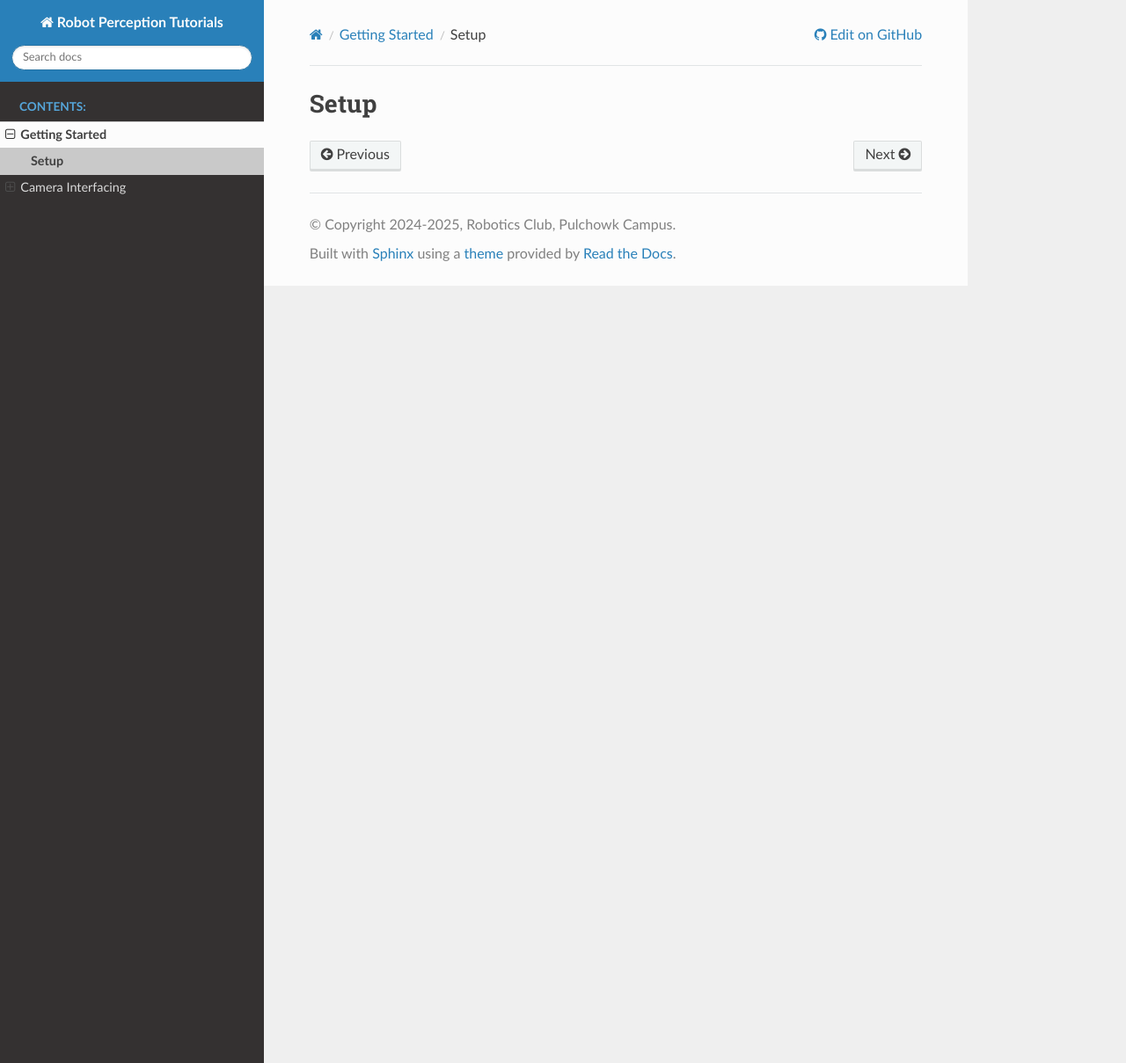
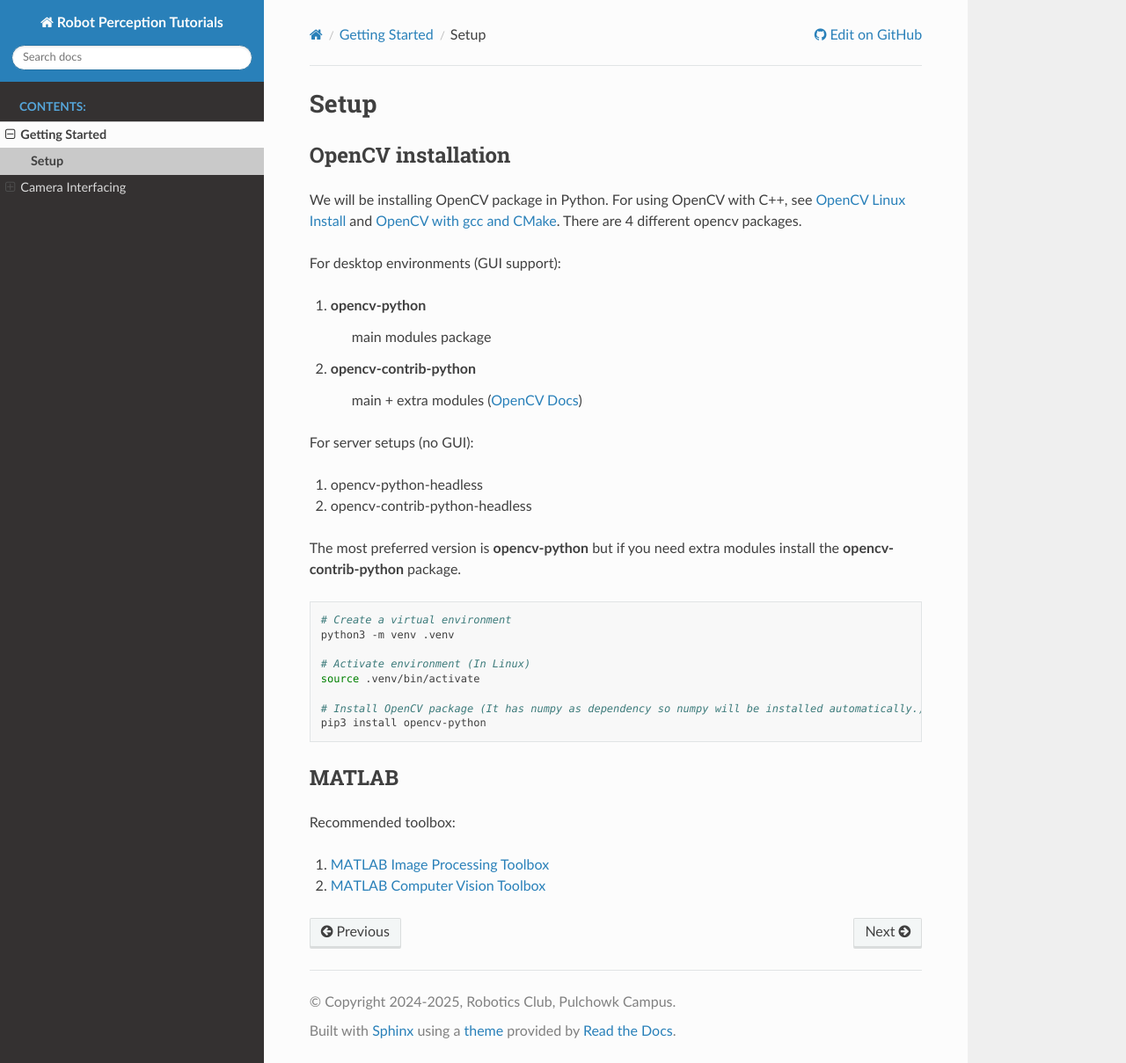
Before and after one commit to tyro-apil/camera_tutorials, a Sphinx documentation site: the page built from source/getting_started/setup.rst, in a window 1280 px wide and 1209 px high. Shown: the whole window at 88% size. Built offline with Sphinx 7.4.7 and the Read the Docs theme 3.1.0, drawn with Linux system fonts in a browser that asks for light colours.

Commit message:
feat: add setup instructions

```diff
--- a/source/getting_started/setup.rst
+++ b/source/getting_started/setup.rst
@@ -1,2 +1,51 @@
 Setup
 =====
+
+OpenCV installation
+-------------------
+
+We will be installing OpenCV package in Python.
+For using OpenCV with C++, see `OpenCV Linux Install`_ and `OpenCV with gcc and CMake`_.
+There are 4 different opencv packages.
+
+For desktop environments (GUI support):
+
+1. opencv-python
+    main modules package
+2. opencv-contrib-python
+    main + extra modules (`OpenCV Docs`_)
+
+For server setups (no GUI):
+
+1. opencv-python-headless
+2. opencv-contrib-python-headless
+
+The most preferred version is **opencv-python** but if you need extra modules install the **opencv-contrib-python** package.
+
+.. code-block:: bash
+
+  # Create a virtual environment
+  python3 -m venv .venv
+
+  # Activate environment (In Linux)
+  source .venv/bin/activate
+
+  # Install OpenCV package (It has numpy as dependency so numpy will be installed automatically.)
+  pip3 install opencv-python
+
+
+MATLAB
+------
+
+Recommended toolbox:
+
+1. `MATLAB Image Processing Toolbox`_
+2. `MATLAB Computer Vision Toolbox`_
+
+
+.. _OpenCV Linux Install: https://docs.opencv.org/master/d7/d9f/tutorial_linux_install.html
+.. _OpenCV with gcc and CMake: https://docs.opencv.org/master/db/df5/tutorial_linux_gcc_cmake.html
+.. _OpenCV Docs: https://docs.opencv.org/master/
+
+.. _MATLAB Image Processing Toolbox: https://www.mathworks.com/products/image-processing.html
+.. _MATLAB Computer Vision Toolbox: https://www.mathworks.com/products/computer-vision.html
```
